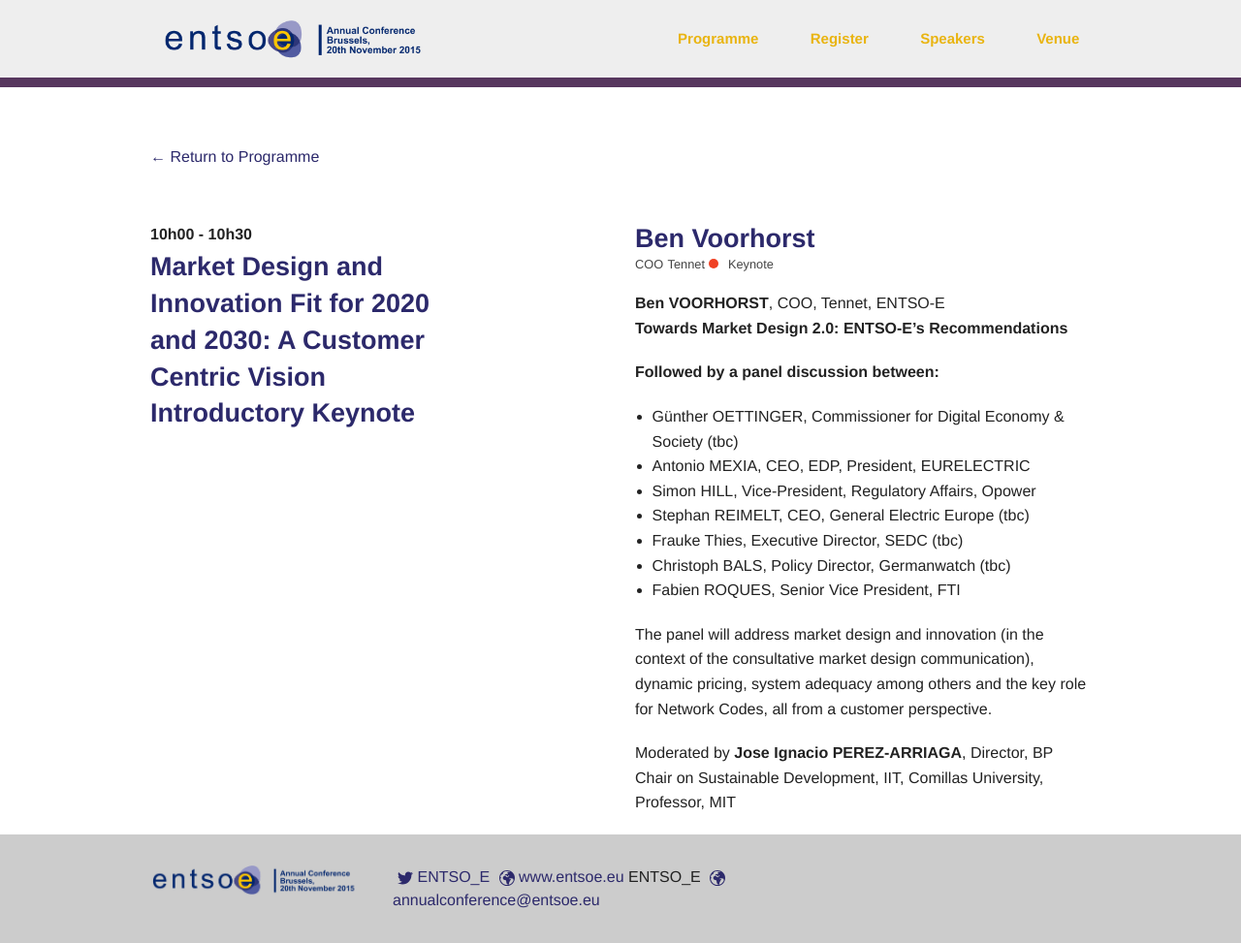
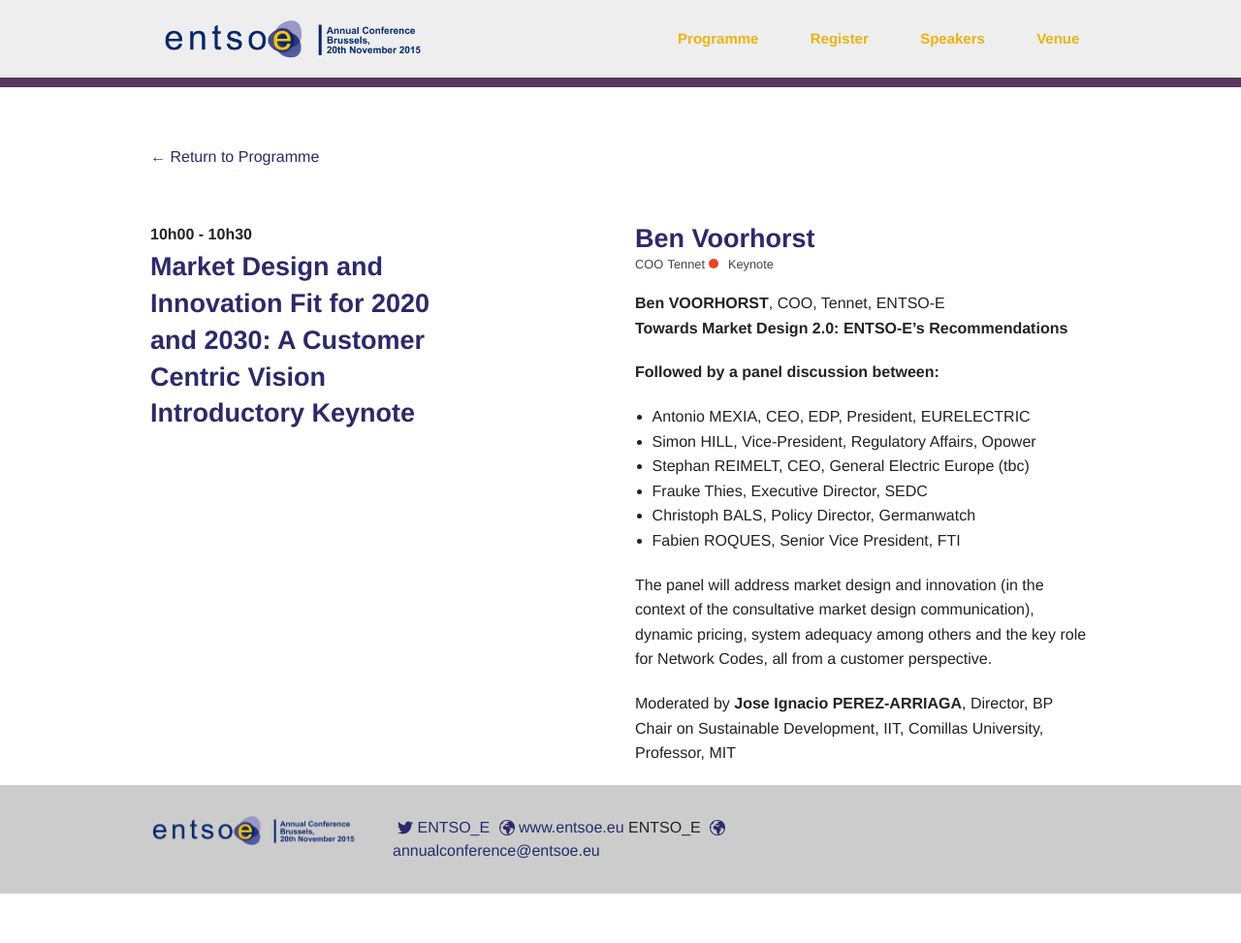
Before and after one commit to SmokeBellew1/entsoe_conf, a Jekyll site: the page built from _posts/schedule/2015-06-10-10h00.md, in a window 1280 px wide. Shown: the whole page at 97% size. Built offline with Jekyll 4.4.1, drawn with Linux system fonts in a browser that asks for light colours; after the commit the page ends 922 px from its top, so only the background shows below that.

Commit message:
Oettinger removed from programme, Frauke and Christoph confirmed

```diff
--- a/_posts/schedule/2015-06-10-10h00.md
+++ b/_posts/schedule/2015-06-10-10h00.md
@@ -13,17 +13,17 @@
 ---
 
 
+
 __Ben VOORHORST__, COO, Tennet, ENTSO-E <br>
 __Towards Market Design 2.0: ENTSO-E’s Recommendations__
 
 __Followed by a panel discussion between:__
 
-- Günther OETTINGER, Commissioner for Digital Economy & Society (tbc)
 - Antonio MEXIA, CEO, EDP, President, EURELECTRIC
 - Simon HILL, Vice-President, Regulatory Affairs, Opower
 - Stephan REIMELT, CEO, General Electric Europe (tbc)
-- Frauke Thies, Executive Director, SEDC (tbc)
-- Christoph BALS, Policy Director, Germanwatch (tbc)
+- Frauke Thies, Executive Director, SEDC
+- Christoph BALS, Policy Director, Germanwatch
 - Fabien ROQUES, Senior Vice President, FTI
 
 The panel will address market design and innovation (in the context of the consultative market design communication), dynamic pricing, system adequacy among others and the key role for Network Codes, all from a customer perspective.
```
